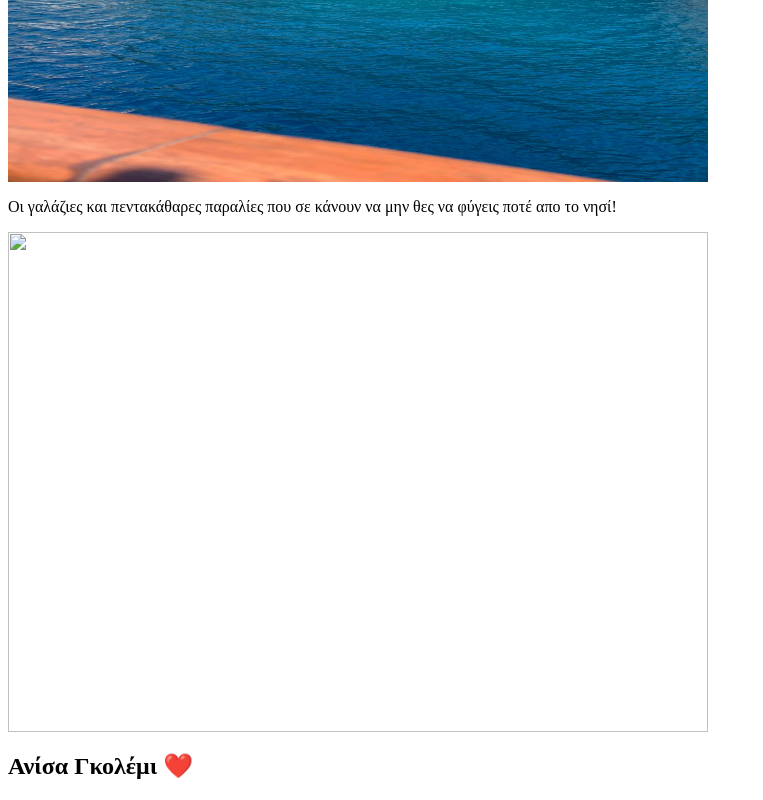
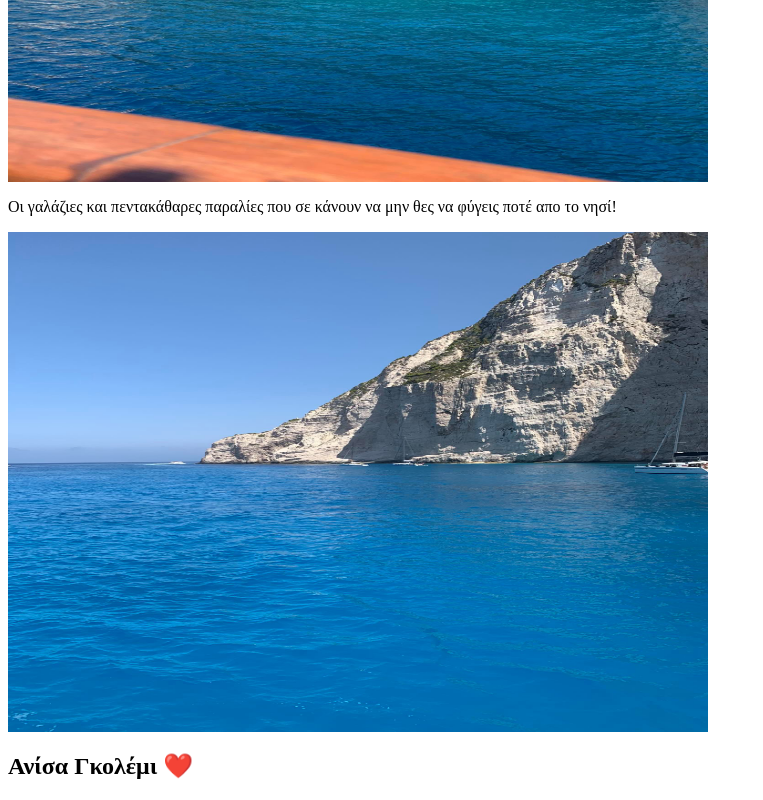
Before and after one commit to nisagolemi/ergasia, a plain HTML site: page index.html in a window 1280 px wide. Shown: the part 993-1793 px from the top of the page, without its empty margins (0-763 px from the left). Drawn offline with Linux system fonts and the light colour scheme; the site is published under a folder, as on GitHub Pages, so addresses that start at the root find nothing.

Commit message:
Update index.html

```diff
--- a/index.html
+++ b/index.html
@@ -12,7 +12,7 @@
       Οι γαλάζιες και πεντακάθαρες παραλίες που σε κάνουν να μην θες να φύγεις
       ποτέ απο το νησί!
     </p>
-    <img src="/eikones/zante-3.jpg" width="700px" height="500px" />
+    <img src="eikones/zante-3.jpg" width="700px" height="500px" />
     <h2>Ανίσα Γκολέμι ❤️</h2>
   </body>
 </html>
```
